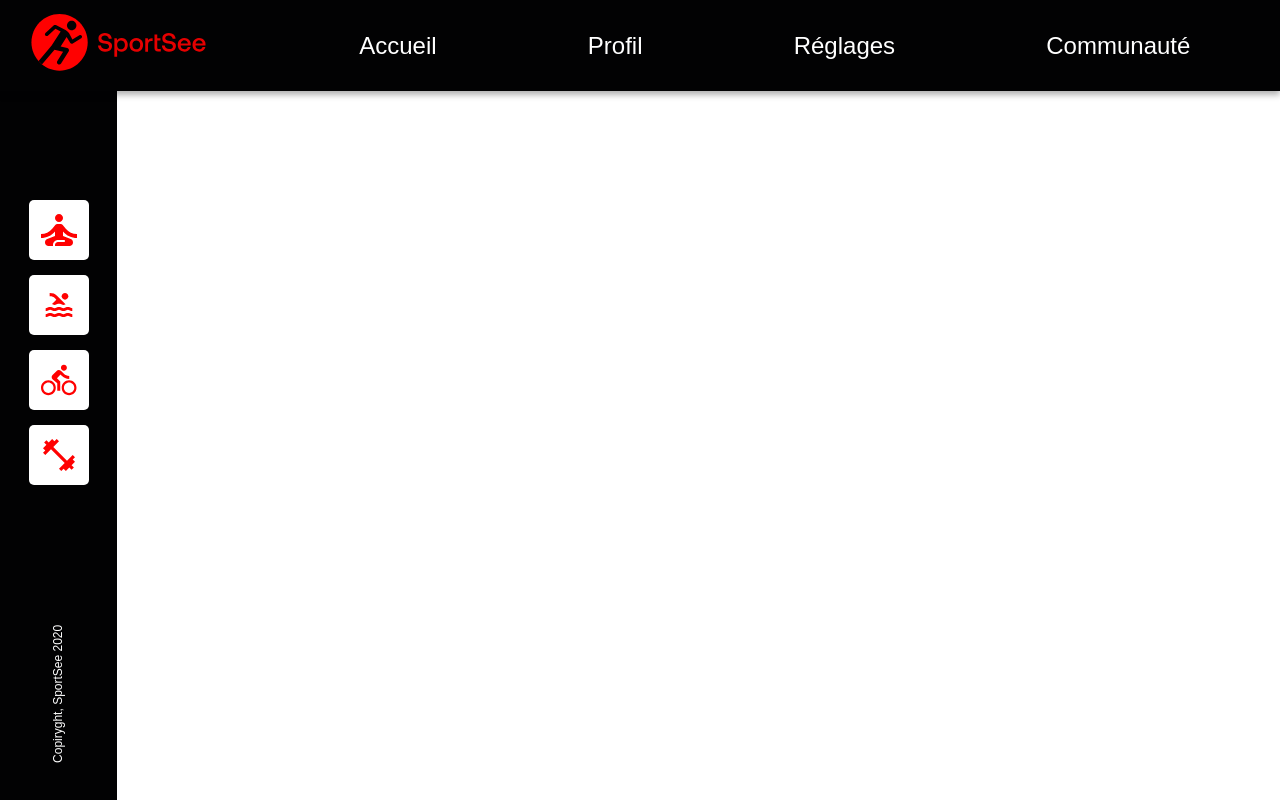
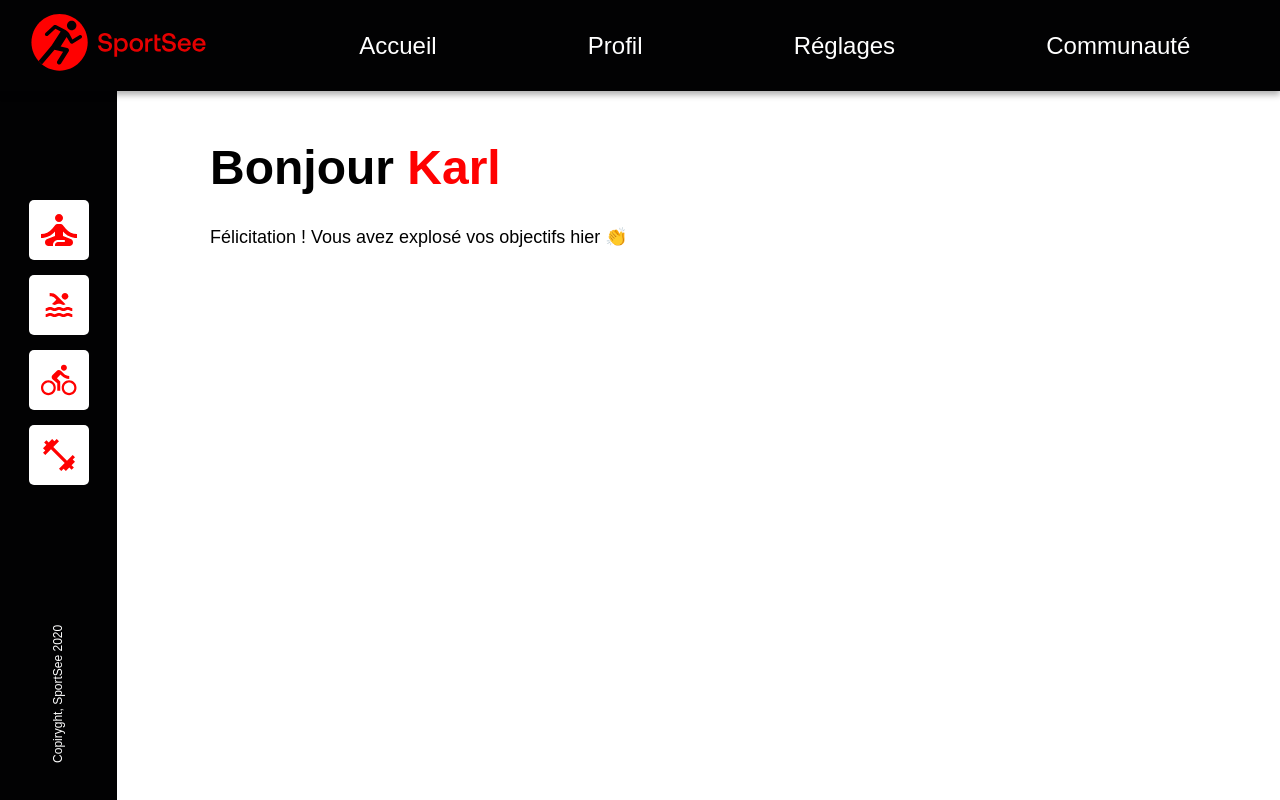
Before and after one commit to AdnanElg/Project_n-12_SportSee, a React (Vite) app: page / in a window 1280 px wide. Built offline with nearby package versions, Linux system fonts and the light colour scheme.

Commit message:
ajout component header

```diff
--- /dev/null
+++ b/src/components/header/Header.scss
@@ -0,0 +1,18 @@
+// Style Header :
+.container__firstname {
+  h1 {
+    font-size: 48px;
+    font-weight: 600;
+    color: #000;
+
+    span {
+      color: #ff0101;
+    }
+  }
+
+  p {
+    text-align: justify;
+    font-size: 18px;
+    font-weight: 400;
+  }
+}
--- /dev/null
+++ b/src/components/header/Header.tsx
@@ -0,0 +1,18 @@
+import "./Header.scss";
+
+type FirstNameType = {
+  firstName: string;
+};
+
+const Header = ({ firstName }: FirstNameType) => {
+  return (
+    <div className="container__firstname">
+      <h1>
+        Bonjour <span>{firstName}</span>
+      </h1>
+      <p>Félicitation ! Vous avez explosé vos objectifs hier 👏</p>
+    </div>
+  );
+};
+
+export default Header;
--- a/src/context/UserDataProvider.tsx
+++ b/src/context/UserDataProvider.tsx
@@ -25,23 +25,22 @@ const UserDataProvider = (props: UserDataProviderProps) => {
   });
 
   useEffect(() => {
-    setApiState({ ...apiState, loading: true });
-
-    axios
-      .get(import.meta.env.VITE_REACT_API_URL)
-      .then((res) => {
-        console.log(res);
-        if (res.status !== 200) throw new Error("Wrong resources error");
-        return res.data;
-      })
-      .then((data) => {
+    const fetchDataUserAll = async () => {
+      try {
+        setApiState({ ...apiState, loading: true });
+        const responce = await axios.get(import.meta.env.VITE_REACT_API_URL);
+        if (responce.status !== 200) {
+          throw new Error("Wrong resources error");
+        }
+        const data = responce.data;
         console.log(data);
         setApiState({ loading: false, error: false, data: data });
-      })
-      .catch((e) => {
-        console.log(e);
+      } catch (error) {
+        console.log(error);
         setApiState({ loading: false, error: true, data: null });
-      });
+      }
+    };
+    fetchDataUserAll();
   }, []);
 
   return (
--- a/src/data/MockUp.json
+++ b/src/data/MockUp.json
@@ -1,3 +1,5 @@
+{
+  "USER_DATA_ALL": [
     {
       "USER_MAIN_DATA": [
         {
@@ -133,3 +135,5 @@
         }
       ]
     }
+  ]
+}
--- a/src/pages/home/Home.scss
+++ b/src/pages/home/Home.scss
@@ -1,9 +1,6 @@
 // Style Home :
 .container__home {
-  position: fixed;
-  top: 50%;
-  left: 50%;
-  transform: translate(-50%, -50%);
+  display: block;
 
   & section {
     margin: 140px 90px 88px 210px;
--- a/src/pages/home/Home.tsx
+++ b/src/pages/home/Home.tsx
@@ -2,19 +2,28 @@ import "./Home.scss";
 import spinner from "../../assets/svg/spinner.svg";
 import { UserDataContext } from "../../context/UserDataProvider";
 import { useContext } from "react";
+import Header from "../../components/header/Header";
 
 const Home = () => {
   const userDataContext = useContext(UserDataContext);
   const { apiState } = userDataContext;
-  console.log(apiState.data);
 
   return (
     <main className="container__home">
       <section className="container__home__section">
         {apiState.loading && <img src={spinner} alt="icône de chargement" />}
         {apiState.error && <p>Une erreur est survenue...</p>}
-        {apiState.data?.length > 0}
-        {apiState.data?.length === 0 && (
+        {apiState.data?.USER_DATA_ALL.length > 0 && (
+          <>
+            <Header
+              firstName={
+                apiState.data.USER_DATA_ALL[0].USER_MAIN_DATA[0].userInfos
+                  .firstName
+              }
+            />
+          </>
+        )}
+        {apiState.data?.USER_DATA_ALL.length === 0 && (
           <p>Votre requête ne correspond à aucune donnée.</p>
         )}
       </section>
```
Also changed, not shown: .eslintrc.cjs, src/assets/svg/spinner.svg. Lines whose indentation alone changed are shown as unchanged.
